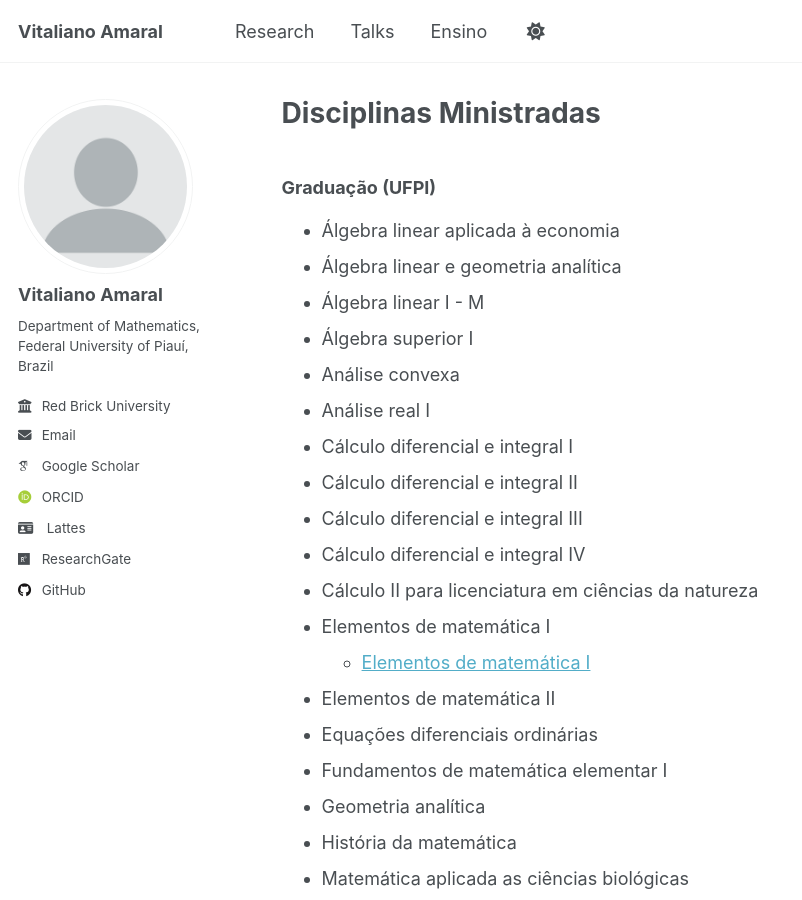
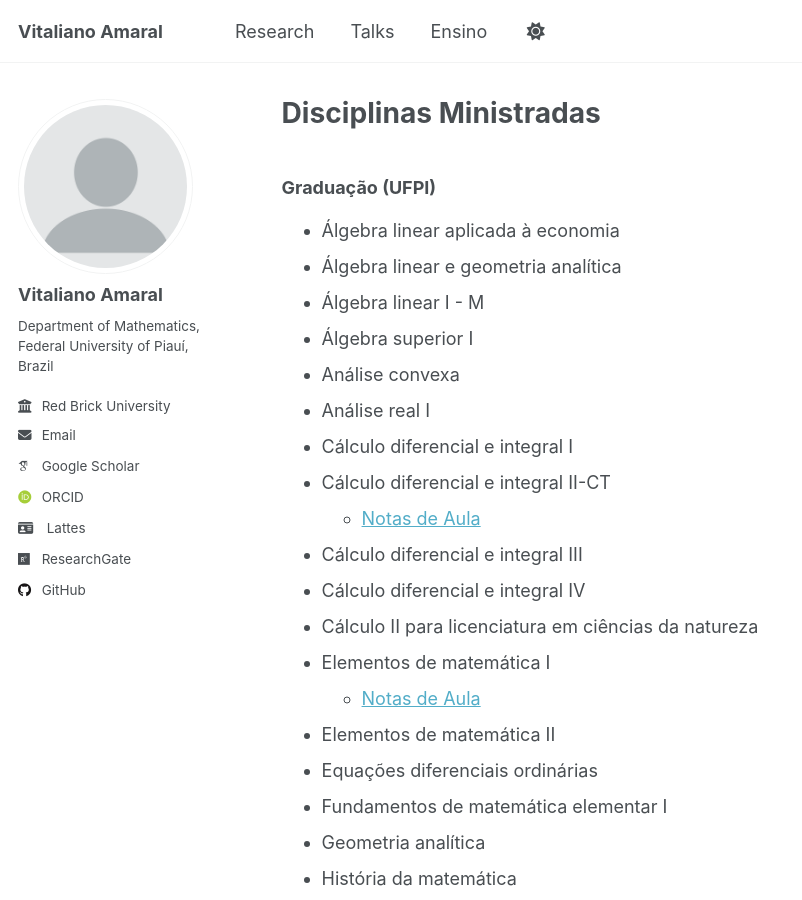
Before and after one commit to vitalianoamaral/vitalianoamaral.github.io, a Jekyll site: the page built from ensino/disciplinasg.md, in a window 1280 px wide and 900 px high. Shown: the whole window, without its empty margins (0-802 px from the left). Built offline with Jekyll 4.4.1, drawn with Linux system fonts in a browser that asks for light colours; some web fonts are replaced.

Commit message:
Update disciplinasg.md

```diff
--- a/ensino/disciplinasg.md
+++ b/ensino/disciplinasg.md
@@ -12,12 +12,13 @@ author_profile: true
 - Análise convexa
 - Análise real I
 - Cálculo diferencial e integral I
-- Cálculo diferencial e integral II
+- Cálculo diferencial e integral II-CT
+  - [Notas de Aula](/files/Cálculo dif e int II CT.pdf)
 - Cálculo diferencial e integral III
 - Cálculo diferencial e integral IV
 - Cálculo II para licenciatura em ciências da natureza
 - Elementos de matemática I
-   - [Elementos de matemática I](/files/Elementos de Matemática.pdf)
+   - [Notas de Aula](/files/Elementos de Matemática.pdf)
 - Elementos de matemática II
 - Equações diferenciais ordinárias
 - Fundamentos de matemática elementar I
```
